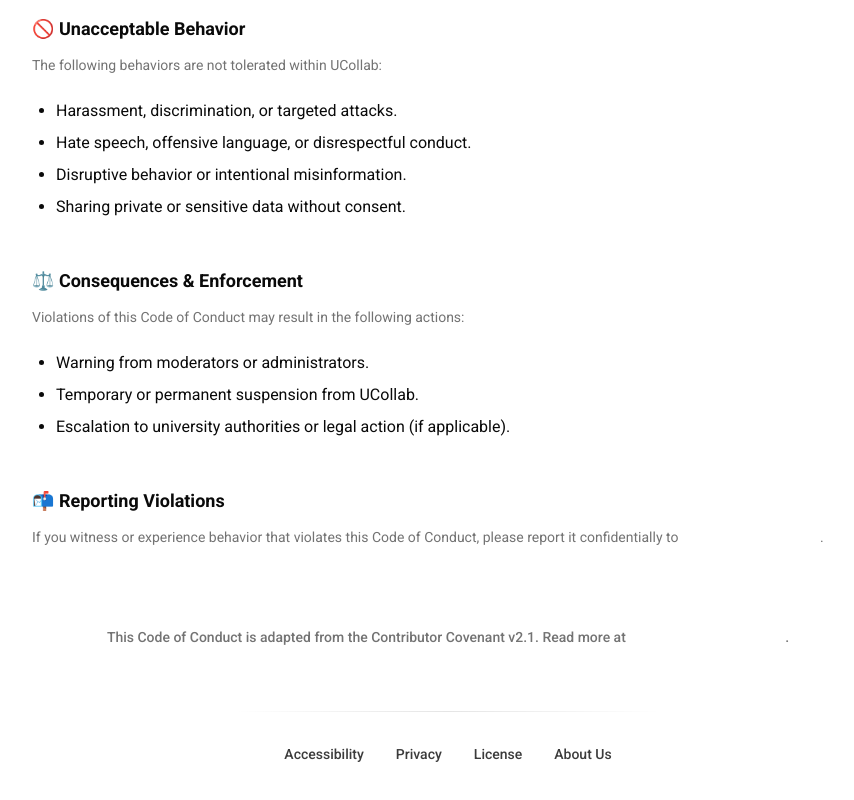
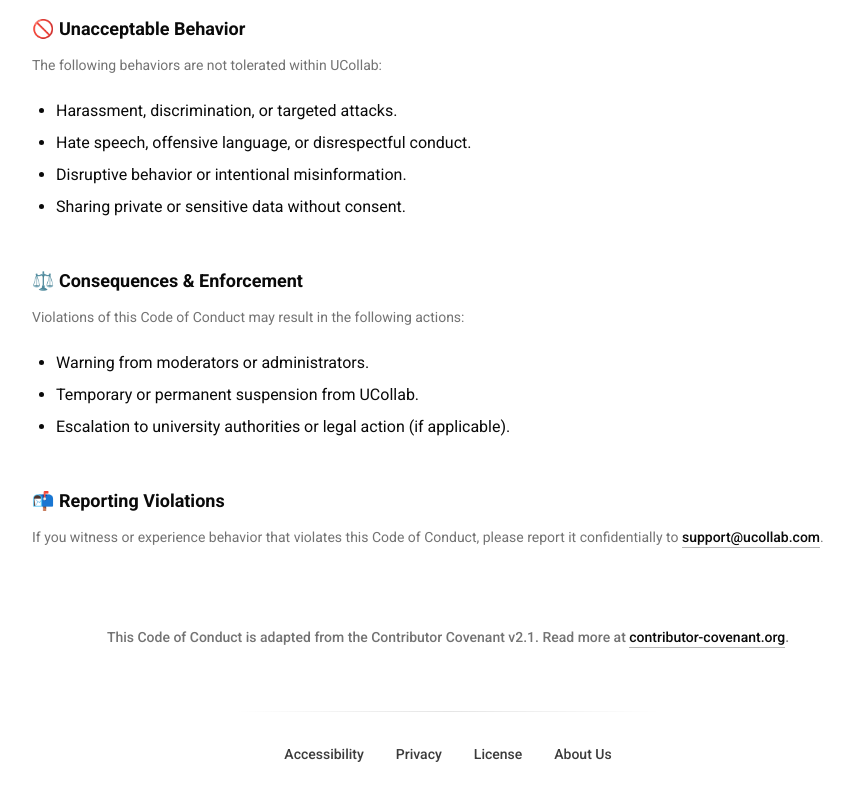
Before and after one commit to steelesh/UCollab, a Next.js app: page /c/code-of-conduct in a window 1280 px wide. Shown: the part 534-1334 px from the top of the page, without its empty margins (192-1046 px from the left). Built offline with nearby package versions, Linux system fonts and the light colour scheme; no server answers; what @azure/storage-blob, http-status-codes would draw is missing.

Commit message:
make link component light mode compatible

```diff
--- a/src/components/ui/link.tsx
+++ b/src/components/ui/link.tsx
@@ -17,7 +17,7 @@ export function TypographyLink({ href, children, className, isExternal = false }
     <Comp
       href={href}
       className={cn(
-        "text-white font-medium border-b border-white/30 hover:border-white transition-colors duration-200 pb-0.5",
+        "text-foreground font-medium border-b border-foreground/30 hover:border-foreground transition-colors duration-200 pb-0.5",
         className,
       )}
       {...(isExternal && { target: "_blank", rel: "noopener noreferrer" })}
```
